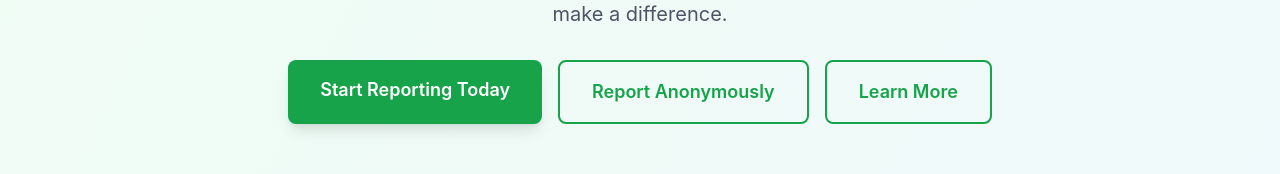
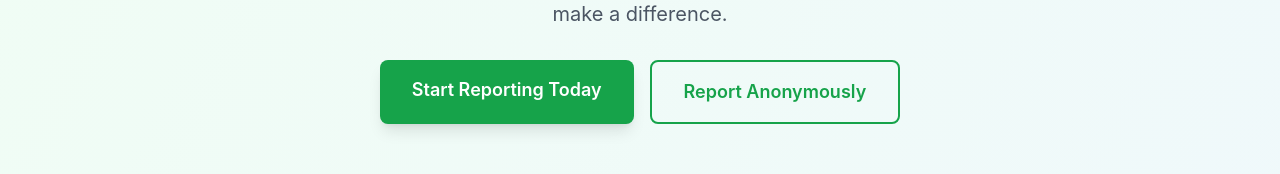
Before and after one commit to Daninc24/TrashTracker, a React (Create React App) app in the folder web-app/: page / in a window 1280 px wide. Shown: the part 361-535 px from the top of the page. Built offline with nearby package versions, Linux system fonts and the light colour scheme; no server answers.

Commit message:
Update LandingPage.jsx
removing the learn more button since its not active

```diff
--- a/web-app/src/pages/LandingPage.jsx
+++ b/web-app/src/pages/LandingPage.jsx
@@ -71,12 +71,6 @@ export default function LandingPage() {
               >
                 Report Anonymously
               </button>
-              <Link
-                to="/about"
-                className="border-2 border-green-600 text-green-600 px-8 py-4 rounded-lg text-lg font-semibold hover:bg-green-600 hover:text-white transition-colors"
-              >
-                Learn More
-              </Link>
             </div>
           </div>
         </div>
```
